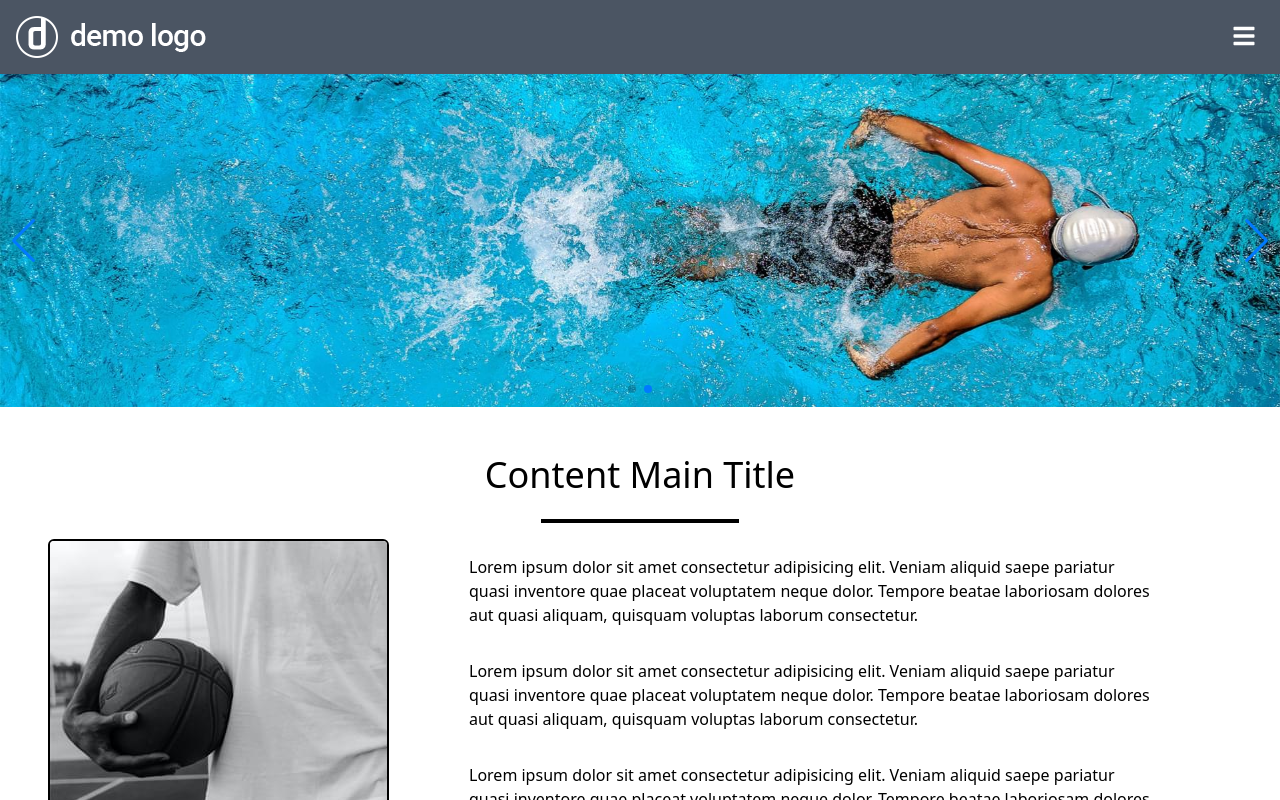
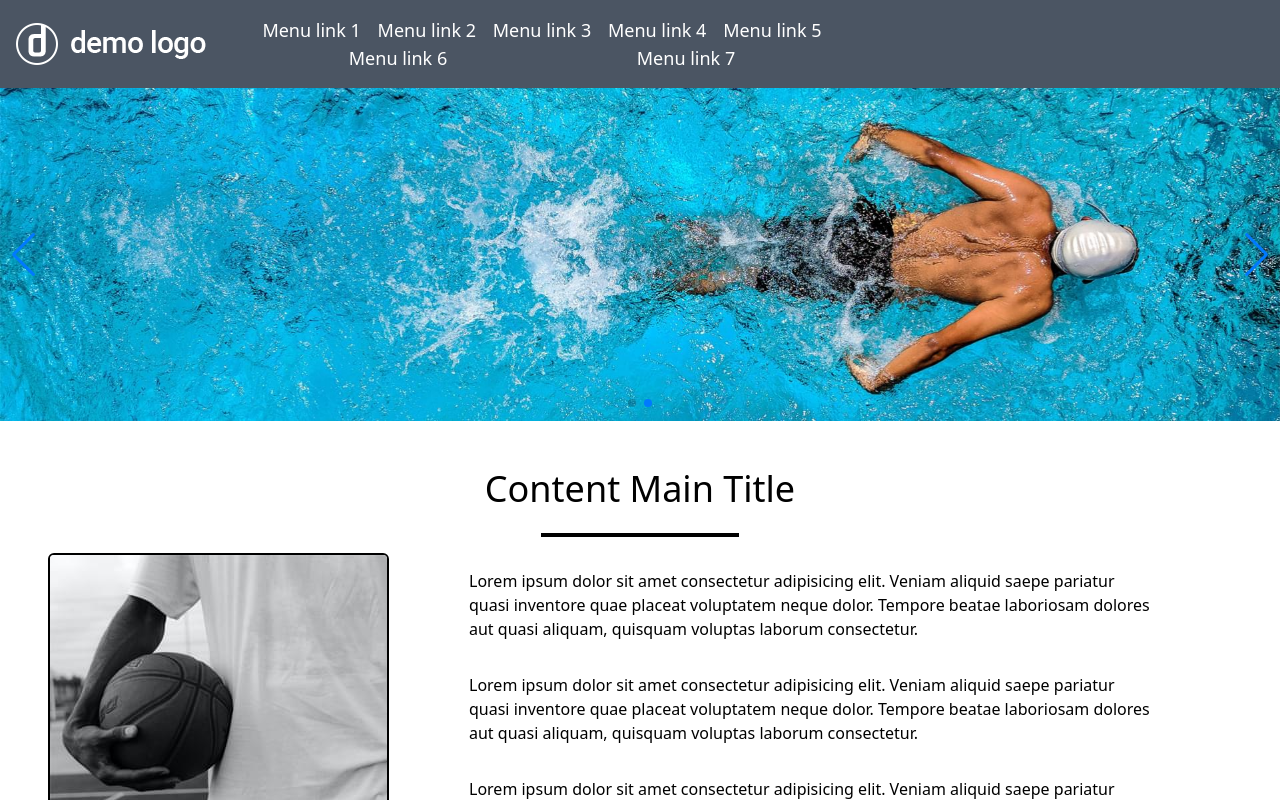
Before and after one commit to hassaammgl/Tailwind-Project-1, a React (Vite) app: page / in a window 1280 px wide. Shown: the top 800 px of the page. Built offline with nearby package versions, Linux system fonts and the light colour scheme.

Commit message:
adding changes

```diff
--- a/src/components/Header/Header.jsx
+++ b/src/components/Header/Header.jsx
@@ -30,7 +30,7 @@ const Header = () => {
           alt="logo for website xyz.com"
         />
       </Link>
-      {width <= 700 ? (
+      {width >= 700 ? (
         <button type="button" className="w-6 h-6 absolute right-6 top-6">
           {show ? (
             <AiOutlineClose
```
